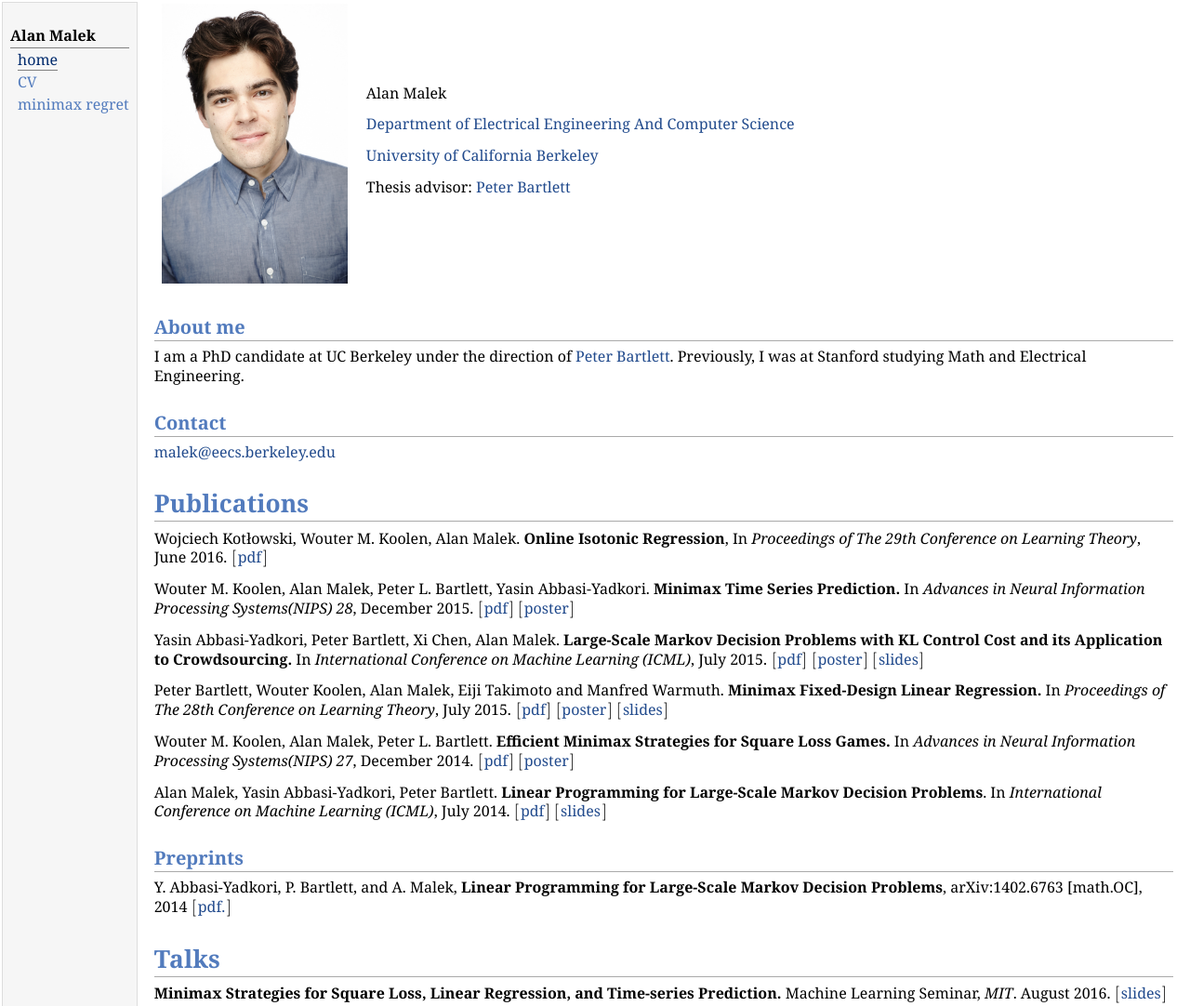
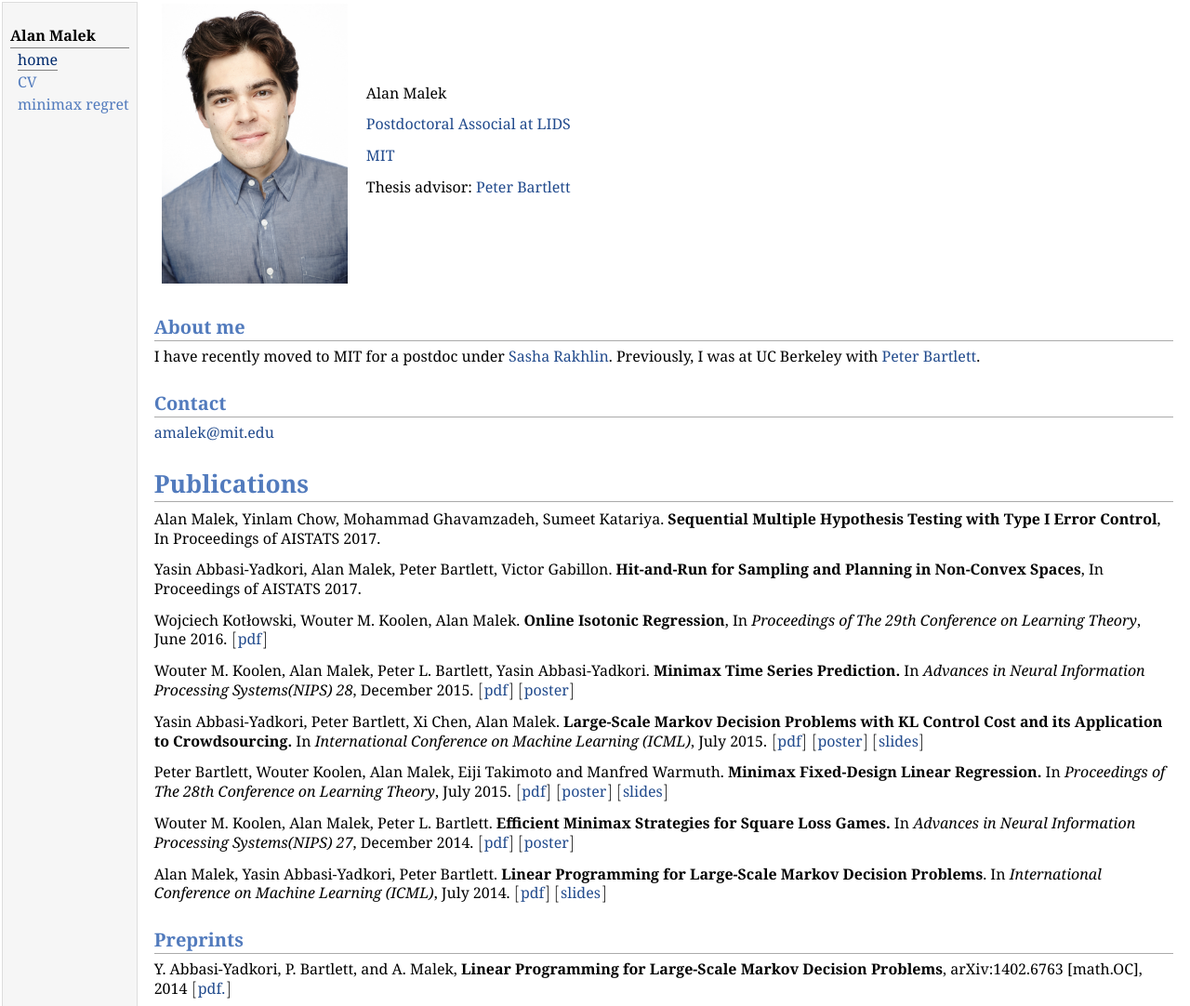
Before and after one commit to cayleystheorem/cayleystheorem.github.io, a plain HTML site: page index.html in a window 1280 px wide. Shown: the top 1082 px of the page at 93% size. Drawn offline with Linux system fonts and the light colour scheme.

Commit message:
updated pubs and affiliation.

```diff
--- a/index.html
+++ b/index.html
@@ -18,17 +18,21 @@
 </td>
 <td id="layout-content">
 <table class="imgtable"><tr><td>
-<a href="http://eecs.berkeley.edu/~malek"><img src="headshot.jpg" alt="Me" width="200x" height="301px" /></a>&nbsp;</td>
+<a href="http://alanmalek.com"><img src="headshot.jpg" alt="Me" width="200x" height="301px" /></a>&nbsp;</td>
 <td align="left"><p>Alan Malek</p>
-<p><a href="http://www.eecs.berkeley.edu/">Department of Electrical Engineering And Computer Science</a></p>
-<p><a href="http://berkeley.edu/index.html">University of California Berkeley</a></p>
+<p><a href="https://lids.mit.edu/">Postdoctoral Associal at LIDS</a></p>
+<p><a href="http://mit.edu/">MIT</a></p>
 <p>Thesis advisor: <a href="http://www.stat.berkeley.edu/~bartlett/">Peter Bartlett</a></p>
 </td></tr></table>
 <h2>About me</h2>
-<p>I am a PhD candidate at UC Berkeley under the direction of <a href="http://www.stat.berkeley.edu/~bartlett/">Peter Bartlett</a>. Previously, I was at Stanford studying Math and Electrical Engineering.</p>
+<p>I have recently moved to MIT for a postdoc under
+<a href="http://www-stat.wharton.upenn.edu/~rakhlin/">Sasha Rakhlin</a>. Previously, I was
+at UC Berkeley with <a href="http://www.stat.berkeley.edu/~bartlett/">Peter Bartlett</a>.</p>
 <h2>Contact</h2>
-<p><a href="mailto:malek@eecs.berkeley.edu">malek@eecs.berkeley.edu</a></p>
+<p><a href="mailto:amalek@mit.edu">amalek@mit.edu</a></p>
 <h1>Publications</h1>
+<p>Alan Malek, Yinlam Chow, Mohammad Ghavamzadeh, Sumeet Katariya. <b>Sequential Multiple Hypothesis Testing with Type I Error Control</b>, In Proceedings of AISTATS 2017.</p>
+<p>Yasin Abbasi-Yadkori, Alan Malek, Peter Bartlett, Victor Gabillon. <b>Hit-and-Run for Sampling and Planning in Non-Convex Spaces</b>, In Proceedings of AISTATS 2017.</p>
 <p>Wojciech Kotłowski, Wouter M. Koolen, Alan Malek. <b>Online Isotonic Regression</b>,
 In <i>Proceedings of The 29th Conference on Learning Theory</i>, June 2016. <img class="eq" src="eqs/11648035034-130.png" alt="[" style="vertical-align: -5px" /><a href="papers/COLT_2016_isotonic.pdf">pdf</a><img class="eq" src="eqs/11904035804-130.png" alt="]" style="vertical-align: -5px" /></p>
 <p>Wouter M. Koolen, Alan Malek, Peter L. Bartlett, Yasin Abbasi-Yadkori. <b>Minimax Time Series Prediction.</b> In <i>Advances in Neural Information Processing Systems(NIPS) 28</i>, December 2015. <img class="eq" src="eqs/11648035034-130.png" alt="[" style="vertical-align: -5px" /><a href="papers/NIPS_2015.pdf">pdf</a><img class="eq" src="eqs/11904035804-130.png" alt="]" style="vertical-align: -5px" /> <img class="eq" src="eqs/11648035034-130.png" alt="[" style="vertical-align: -5px" /><a href="papers/NIPS_2015_poster.pdf">poster</a><img class="eq" src="eqs/11904035804-130.png" alt="]" style="vertical-align: -5px" /></p>
@@ -105,7 +109,7 @@ and its Application to Crowdsourcing.</b> In <i>International Conference on Mach
 <p>I've previous spent a lot of time in a ceramics studio and helped found  <a href="http://ceramics.stanford.edu/">the Stanford ceramics studio</a>. These days, when I'm not working on my degree, I'm likely to be climbing or cooking, or <a href="http://usapl.liftingdatabase.com/lifters-view?id=30767">competing in powerlifting</a>.</p>
 <div id="footer">
 <div id="footer-text">
-Page generated 2016-08-18 23:56:55 PDT, by <a href="http://jemdoc.jaboc.net/">jemdoc</a>.
+Page generated 2017-02-01 15:46:15 EST, by <a href="http://jemdoc.jaboc.net/">jemdoc</a>.
 </div>
 </div>
 </td>
```
Also changed, not shown: 1 other file.
